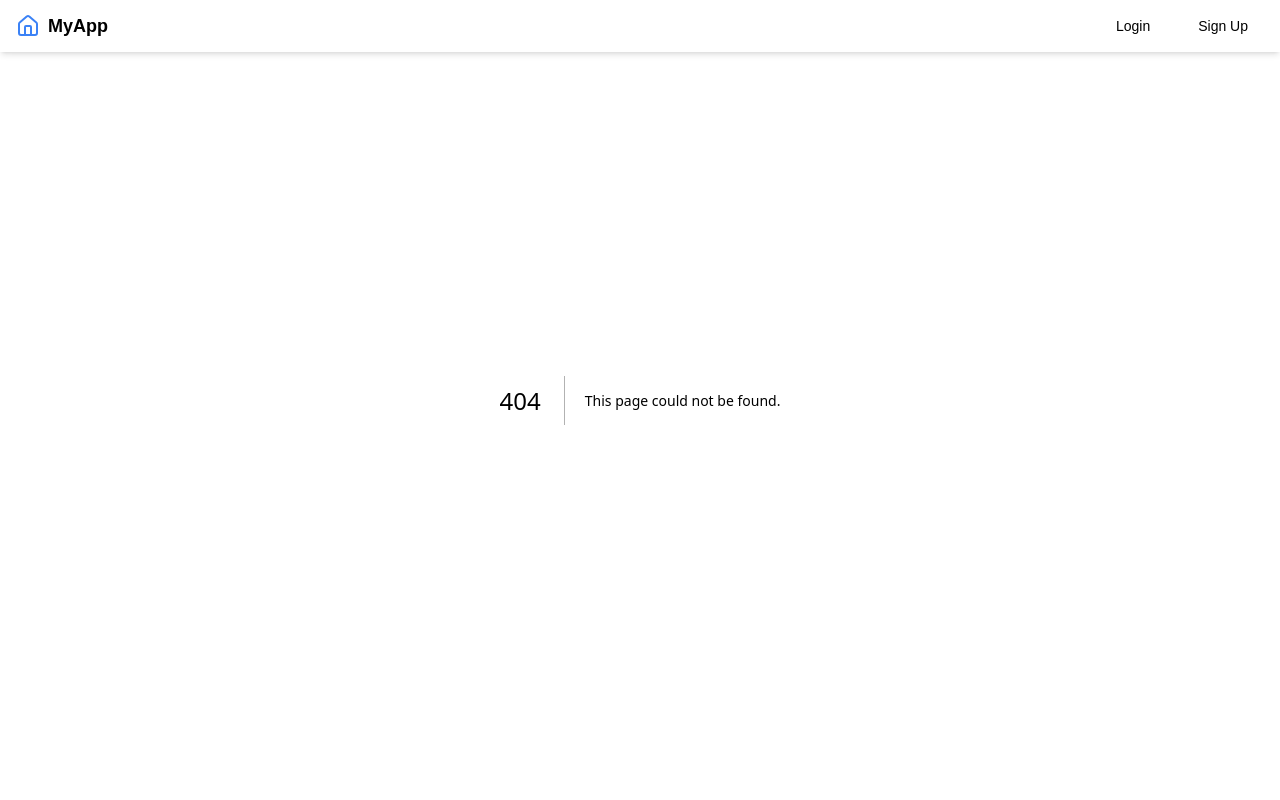
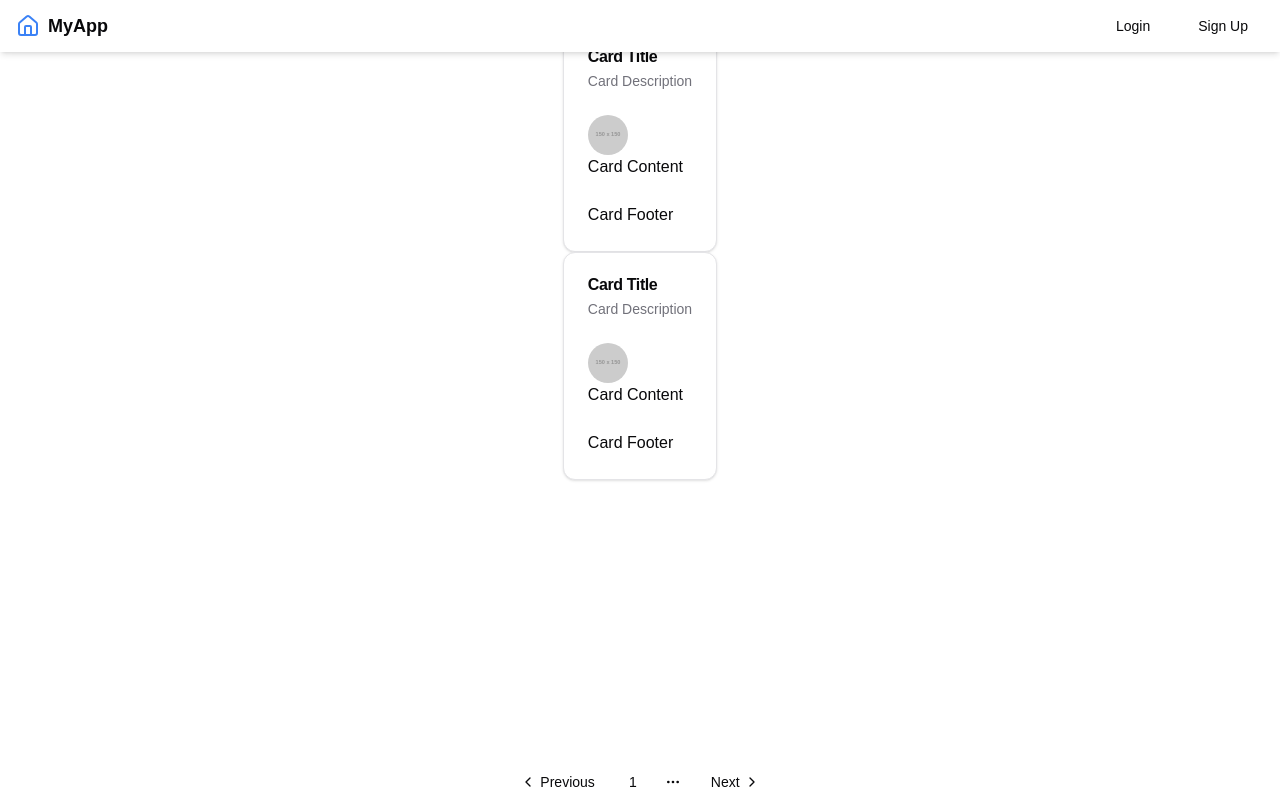
Before and after one commit to DT0720/Auction-based-Marketplace-project, a Next.js app: page /review_dashboard in a window 1280 px wide. Before the commit this address had no page. Built offline with nearby package versions, Linux system fonts and the light colour scheme.

Commit message:
creating first layer for review page

```diff
--- a/src/app/page.tsx
+++ b/src/app/page.tsx
@@ -16,7 +16,7 @@ export default function Home() {
 
   return (
     <div className="grid grid-rows-[20px_1fr_20px] items-center justify-items-center min-h-screen p-8 pb-20 gap-16 sm:p-20 font-[family-name:var(--font-geist-sans)]">
-      <button onClick={() => router.push(ROUTES.BUYER_DASHBOARD)}>Click me</button>
+      <button onClick={() => router.push(ROUTES.REVIEW_DASHBOARD)}>Click me</button>
     </div>
   );
 }
--- /dev/null
+++ b/src/app/review_dashboard/page.tsx
@@ -0,0 +1,84 @@
+import {
+    Avatar,
+    AvatarImage,
+    AvatarFallback,
+} from "@/components/ui/avatar";
+import {
+    Pagination,
+    PaginationContent,
+    PaginationEllipsis,
+    PaginationItem,
+    PaginationLink,
+    PaginationNext,
+    PaginationPrevious,
+  } from "@/components/ui/pagination"
+  import {
+    Card,
+    CardContent,
+    CardDescription,
+    CardFooter,
+    CardHeader,
+    CardTitle,
+  } from "@/components/ui/card"
+
+
+  const HomePage: React.FC = () => {
+    return (
+        <div style={{ display: 'flex', flexDirection: 'column', justifyContent: 'space-between', alignItems: 'center', height: '100vh' }}>
+            <div style={{ display: 'flex', flexDirection: 'column', alignItems: 'center' }}>
+                <h2>Welcome to Sundarban Marketplace</h2>
+                <Card>
+                    <CardHeader>
+                        <CardTitle>Card Title</CardTitle>
+                        <CardDescription>Card Description</CardDescription>
+                    </CardHeader>
+                    <CardContent>
+                        <Avatar>
+                            <AvatarImage src="https://via.placeholder.com/150" alt="User Avatar" />
+                            <AvatarFallback>U</AvatarFallback>
+                        </Avatar>
+                        <p>Card Content</p>
+                    </CardContent>
+                    <CardFooter>
+                        <p>Card Footer</p>
+                    </CardFooter>
+                </Card>
+                <Card>
+                    <CardHeader>
+                        <CardTitle>Card Title</CardTitle>
+                        <CardDescription>Card Description</CardDescription>
+                    </CardHeader>
+                    <CardContent>
+                        <Avatar>
+                            <AvatarImage src="https://via.placeholder.com/150" alt="User Avatar" />
+                            <AvatarFallback>U</AvatarFallback>
+                        </Avatar>
+                        <p>Card Content</p>
+                    </CardContent>
+                    <CardFooter>
+                        <p>Card Footer</p>
+                    </CardFooter>
+                </Card>
+            </div>
+            <Pagination>
+                <PaginationContent>
+                    <PaginationItem>
+                        <PaginationPrevious />
+                    </PaginationItem>
+                    <PaginationItem>
+                        <PaginationLink>1</PaginationLink>
+                    </PaginationItem>
+                    <PaginationItem>
+                        <PaginationEllipsis />
+                    </PaginationItem>
+                    <PaginationItem>
+                        <PaginationNext />
+                    </PaginationItem>
+                </PaginationContent>
+            </Pagination>
+        </div>
+    );
+};
+
+
+export default HomePage;
--- a/src/application/routing/routes.ts
+++ b/src/application/routing/routes.ts
@@ -8,6 +8,7 @@ export const ROUTES = {
     BUYER_DASHBOARD: "/buyer_dashboard",
     SELLER_DASHBOARD: "/seller_dashboard",
     FORGOT_PASSWORD: "/forgot-password",
+    REVIEW_DASHBOARD: "/review_dashboard",
   } as const;
 
 export type RouteKey = keyof typeof ROUTES;
--- /dev/null
+++ b/src/components/ui/card.tsx
@@ -0,0 +1,76 @@
+import * as React from "react"
+
+import { cn } from "@/lib/utils"
+
+const Card = React.forwardRef<
+  HTMLDivElement,
+  React.HTMLAttributes<HTMLDivElement>
+>(({ className, ...props }, ref) => (
+  <div
+    ref={ref}
+    className={cn(
+      "rounded-xl border bg-card text-card-foreground shadow",
+      className
+    )}
+    {...props}
+  />
+))
+Card.displayName = "Card"
+
+const CardHeader = React.forwardRef<
+  HTMLDivElement,
+  React.HTMLAttributes<HTMLDivElement>
+>(({ className, ...props }, ref) => (
+  <div
+    ref={ref}
+    className={cn("flex flex-col space-y-1.5 p-6", className)}
+    {...props}
+  />
+))
+CardHeader.displayName = "CardHeader"
+
+const CardTitle = React.forwardRef<
+  HTMLDivElement,
+  React.HTMLAttributes<HTMLDivElement>
+>(({ className, ...props }, ref) => (
+  <div
+    ref={ref}
+    className={cn("font-semibold leading-none tracking-tight", className)}
+    {...props}
+  />
+))
+CardTitle.displayName = "CardTitle"
+
+const CardDescription = React.forwardRef<
+  HTMLDivElement,
+  React.HTMLAttributes<HTMLDivElement>
+>(({ className, ...props }, ref) => (
+  <div
+    ref={ref}
+    className={cn("text-sm text-muted-foreground", className)}
+    {...props}
+  />
+))
+CardDescription.displayName = "CardDescription"
+
+const CardContent = React.forwardRef<
+  HTMLDivElement,
+  React.HTMLAttributes<HTMLDivElement>
+>(({ className, ...props }, ref) => (
+  <div ref={ref} className={cn("p-6 pt-0", className)} {...props} />
+))
+CardContent.displayName = "CardContent"
+
+const CardFooter = React.forwardRef<
+  HTMLDivElement,
+  React.HTMLAttributes<HTMLDivElement>
+>(({ className, ...props }, ref) => (
+  <div
+    ref={ref}
+    className={cn("flex items-center p-6 pt-0", className)}
+    {...props}
+  />
+))
+CardFooter.displayName = "CardFooter"
+
+export { Card, CardHeader, CardFooter, CardTitle, CardDescription, CardContent }
--- /dev/null
+++ b/src/components/ui/pagination.tsx
@@ -0,0 +1,117 @@
+import * as React from "react"
+import { ChevronLeft, ChevronRight, MoreHorizontal } from "lucide-react"
+
+import { cn } from "@/lib/utils"
+import { ButtonProps, buttonVariants } from "@/components/ui/button"
+
+const Pagination = ({ className, ...props }: React.ComponentProps<"nav">) => (
+  <nav
+    role="navigation"
+    aria-label="pagination"
+    className={cn("mx-auto flex w-full justify-center", className)}
+    {...props}
+  />
+)
+Pagination.displayName = "Pagination"
+
+const PaginationContent = React.forwardRef<
+  HTMLUListElement,
+  React.ComponentProps<"ul">
+>(({ className, ...props }, ref) => (
+  <ul
+    ref={ref}
+    className={cn("flex flex-row items-center gap-1", className)}
+    {...props}
+  />
+))
+PaginationContent.displayName = "PaginationContent"
+
+const PaginationItem = React.forwardRef<
+  HTMLLIElement,
+  React.ComponentProps<"li">
+>(({ className, ...props }, ref) => (
+  <li ref={ref} className={cn("", className)} {...props} />
+))
+PaginationItem.displayName = "PaginationItem"
+
+type PaginationLinkProps = {
+  isActive?: boolean
+} & Pick<ButtonProps, "size"> &
+  React.ComponentProps<"a">
+
+const PaginationLink = ({
+  className,
+  isActive,
+  size = "icon",
+  ...props
+}: PaginationLinkProps) => (
+  <a
+    aria-current={isActive ? "page" : undefined}
+    className={cn(
+      buttonVariants({
+        variant: isActive ? "outline" : "ghost",
+        size,
+      }),
+      className
+    )}
+    {...props}
+  />
+)
+PaginationLink.displayName = "PaginationLink"
+
+const PaginationPrevious = ({
+  className,
+  ...props
+}: React.ComponentProps<typeof PaginationLink>) => (
+  <PaginationLink
+    aria-label="Go to previous page"
+    size="default"
+    className={cn("gap-1 pl-2.5", className)}
+    {...props}
+  >
+    <ChevronLeft className="h-4 w-4" />
+    <span>Previous</span>
+  </PaginationLink>
+)
+PaginationPrevious.displayName = "PaginationPrevious"
+
+const PaginationNext = ({
+  className,
+  ...props
+}: React.ComponentProps<typeof PaginationLink>) => (
+  <PaginationLink
+    aria-label="Go to next page"
+    size="default"
+    className={cn("gap-1 pr-2.5", className)}
+    {...props}
+  >
+    <span>Next</span>
+    <ChevronRight className="h-4 w-4" />
+  </PaginationLink>
+)
+PaginationNext.displayName = "PaginationNext"
+
+const PaginationEllipsis = ({
+  className,
+  ...props
+}: React.ComponentProps<"span">) => (
+  <span
+    aria-hidden
+    className={cn("flex h-9 w-9 items-center justify-center", className)}
+    {...props}
+  >
+    <MoreHorizontal className="h-4 w-4" />
+    <span className="sr-only">More pages</span>
+  </span>
+)
+PaginationEllipsis.displayName = "PaginationEllipsis"
+
+export {
+  Pagination,
+  PaginationContent,
+  PaginationLink,
+  PaginationItem,
+  PaginationPrevious,
+  PaginationNext,
+  PaginationEllipsis,
+}
```
Also changed, not shown: 2 other files (tests, documents, lock files or other folders).
